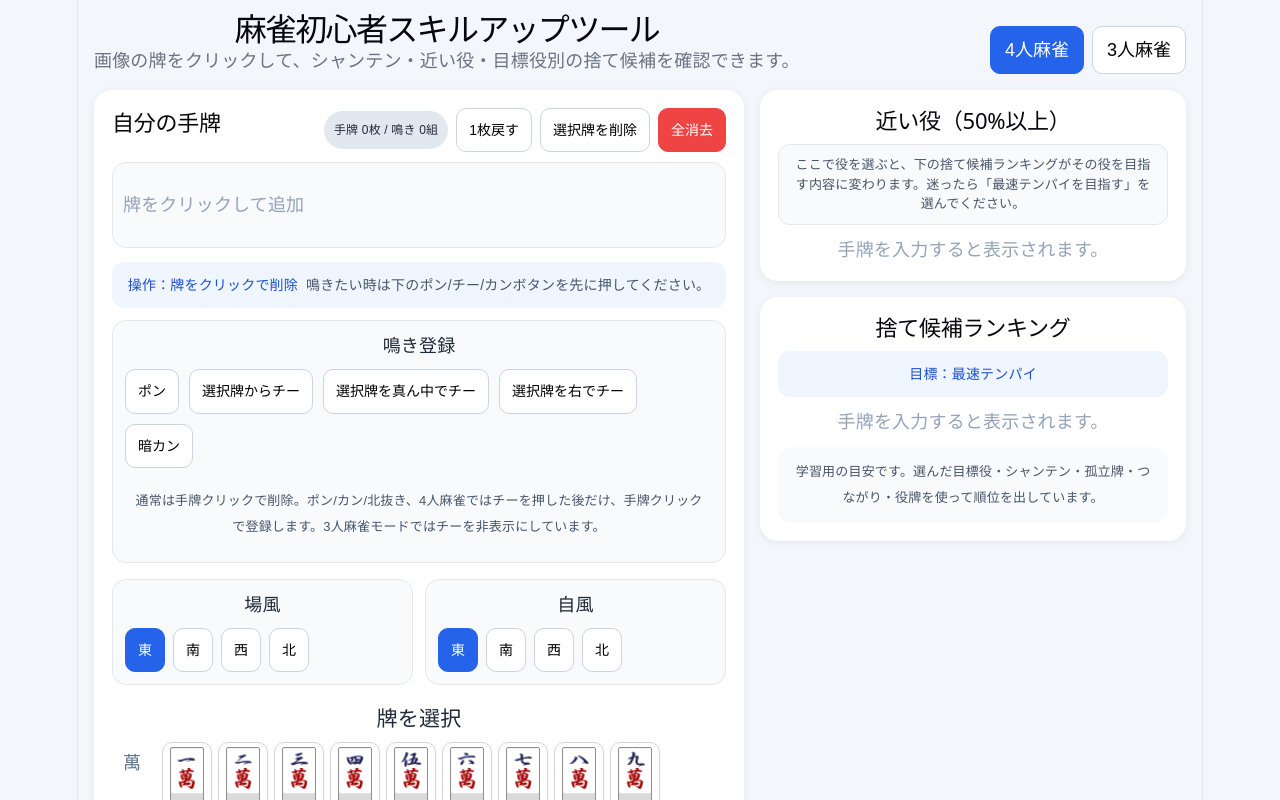
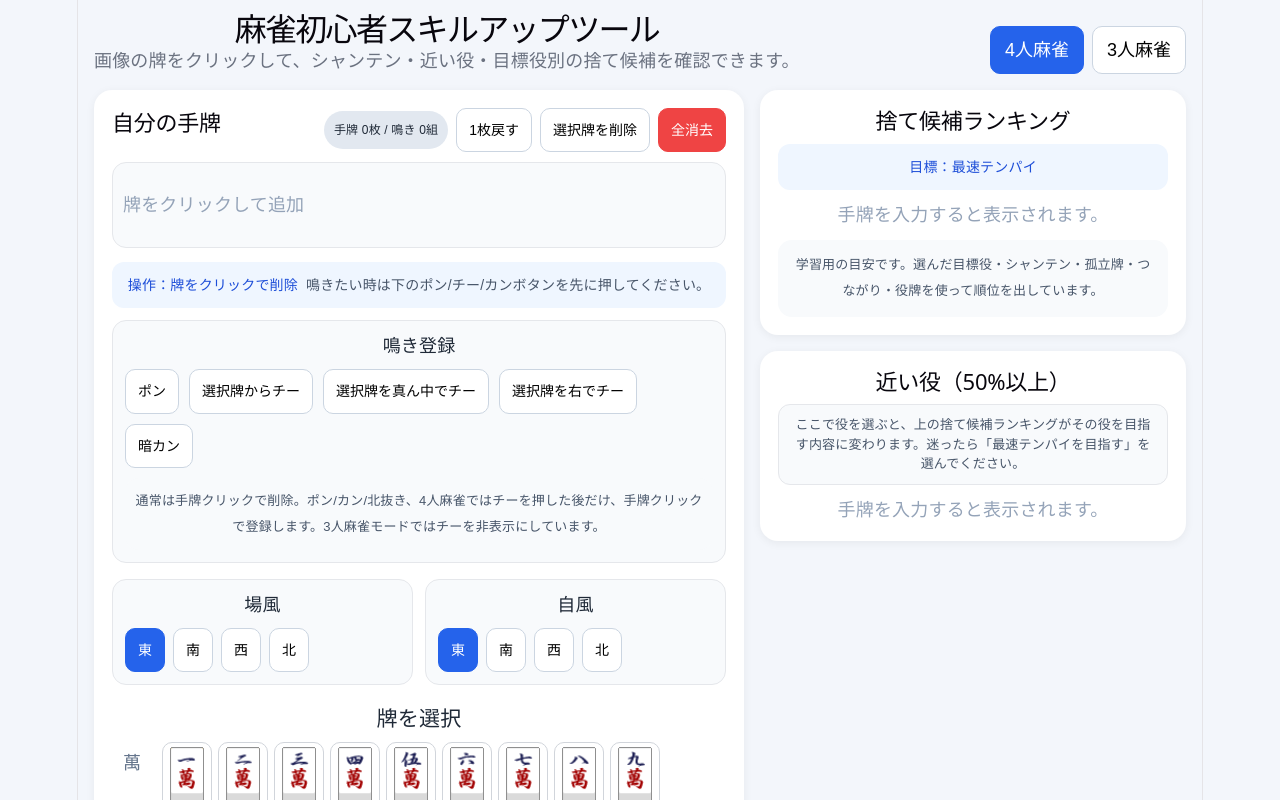
Before and after one commit to YMM0808/mahjong-helper, a React (Vite) app: page / in a window 1280 px wide. Shown: the top 800 px of the page. Built offline with nearby package versions, Linux system fonts and the light colour scheme.

Commit message:
reorder yaku and discard ranking

```diff
--- a/src/App.jsx
+++ b/src/App.jsx
@@ -501,8 +501,8 @@ function App() {
           <h3 className="section-title">牌を選択</h3><TilePalette mode={mode} onPick={addHand} countsLimit={visibleCounts} />
         </div>
         <div className="side-column">
-          <div className="card"><h2>近い役（50%以上）</h2><div className="helper-text">ここで役を選ぶと、下の捨て候補ランキングがその役を目指す内容に変わります。迷ったら「最速テンパイを目指す」を選んでください。</div>{!hand.length && melds.length === 0 ? <div className="muted">手牌を入力すると表示されます。</div> : yakus.length === 0 ? <div className="muted">50%以上で近い役はまだありません。まずはシャンテン数を下げる方向で進めましょう。</div> : <div className="list"><button className={selectedYaku === "最速テンパイ" ? "yaku-select active" : "yaku-select"} onClick={() => setSelectedYaku("最速テンパイ")}>最速テンパイを目指す</button>{yakus.map((y) => <button className={selectedYaku === y.name ? "list-item yaku-select active" : "list-item yaku-select"} key={y.name} onClick={() => setSelectedYaku(y.name)}><div><div className="item-title"><span className="grade">{grade(y.score)}</span>{y.name}</div><div className="item-sub">{y.reason}</div></div><span className="badge">{Math.round(y.score * 100)}%</span></button>)}</div>}</div>
-          <div className="card"><h2>捨て候補ランキング</h2><div className="target-yaku">目標：<b>{selectedYaku}</b></div>{!hand.length ? <div className="muted">手牌を入力すると表示されます。</div> : <div className="list">{discardRanks.slice(0, 6).map((r, i) => <div className="rank-item" key={`${r.tile}-${i}`}><div className="rank-num">{i + 1}</div><Tile tile={r.tile} small /><div className="rank-main"><div className="item-title">{tileName(r.tile)}を切る候補</div><div className="item-sub">{r.reason}</div></div><span className={r.delta > 0 ? "badge danger" : "badge"}>{r.shantenAfter <= -1 ? "アガリ形" : r.shantenAfter === 0 ? "テンパイ" : `${r.shantenAfter}向聴`}</span></div>)}</div>}<div className="note">学習用の目安です。選んだ目標役・シャンテン・孤立牌・つながり・役牌を使って順位を出しています。</div></div>
+          <div className="card"><h2>捨て候補ランキング</h2><div className="target-yaku">目標：<b>{selectedYaku}</b></div>{!hand.length ? <div className="muted">手牌を入力すると表示されます。</div> : <div className="list">{discardRanks.slice(0, 3).map((r, i) => <div className="rank-item" key={`${r.tile}-${i}`}><div className="rank-num">{i + 1}</div><Tile tile={r.tile} small /><div className="rank-main"><div className="item-title">{tileName(r.tile)}を切る候補</div><div className="item-sub">{r.reason}</div></div><span className={r.delta > 0 ? "badge danger" : "badge"}>{r.shantenAfter <= -1 ? "アガリ形" : r.shantenAfter === 0 ? "テンパイ" : `${r.shantenAfter}向聴`}</span></div>)}</div>}<div className="note">学習用の目安です。選んだ目標役・シャンテン・孤立牌・つながり・役牌を使って順位を出しています。</div></div>
+          <div className="card"><h2>近い役（50%以上）</h2><div className="helper-text">ここで役を選ぶと、上の捨て候補ランキングがその役を目指す内容に変わります。迷ったら「最速テンパイを目指す」を選んでください。</div>{!hand.length && melds.length === 0 ? <div className="muted">手牌を入力すると表示されます。</div> : yakus.length === 0 ? <div className="muted">50%以上で近い役はまだありません。まずはシャンテン数を下げる方向で進めましょう。</div> : <div className="list"><button className={selectedYaku === "最速テンパイ" ? "yaku-select active" : "yaku-select"} onClick={() => setSelectedYaku("最速テンパイ")}>最速テンパイを目指す</button>{yakus.map((y) => <button className={selectedYaku === y.name ? "list-item yaku-select active" : "list-item yaku-select"} key={y.name} onClick={() => setSelectedYaku(y.name)}><div><div className="item-title"><span className="grade">{grade(y.score)}</span>{y.name}</div><div className="item-sub">{y.reason}</div></div><span className="badge">{Math.round(y.score * 100)}%</span></button>)}</div>}</div>
         </div>
       </div>
 
```
